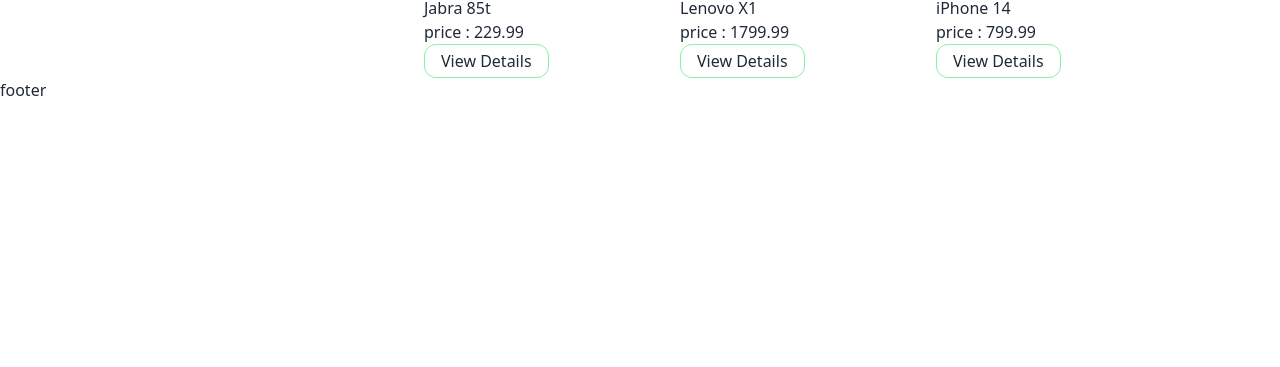
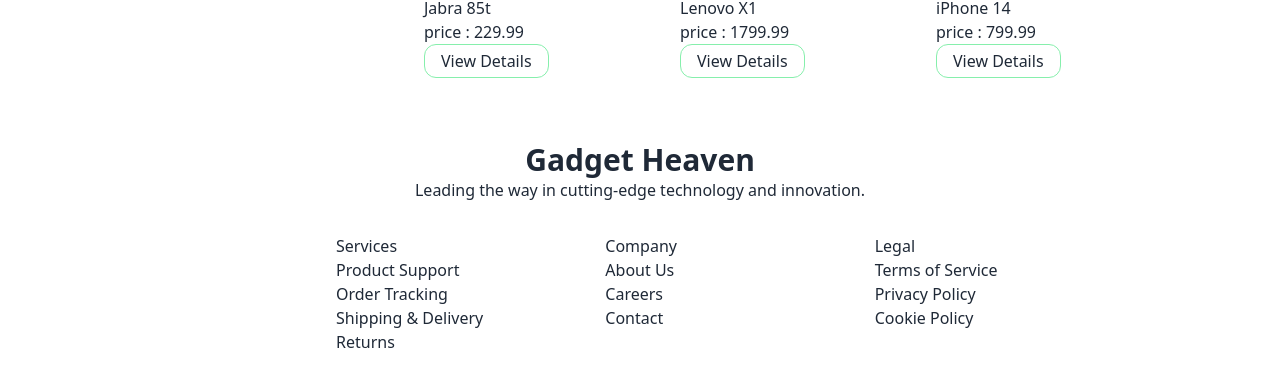
Before and after one commit to programming-hero-web-course-4/b10a8-gadget-heaven-m-im-ha, a React (Vite) app: page / in a window 1280 px wide. Shown: the part 2094-2461 px from the top of the page. Before the commit the page ends 2196 px from the top, so only its background shows below. Built offline with nearby package versions, Linux system fonts and the light colour scheme.

Commit message:
add Footer content

```diff
--- a/src/ui/Footer.jsx
+++ b/src/ui/Footer.jsx
@@ -1,7 +1,37 @@
 function Footer() {
     return (
-        <div>
-            footer
+        <div className="mx-36 mb-4">
+            <div className="text-center mb-8 mt-16">
+                <h2 className="text-3xl font-semibold">Gadget Heaven</h2>
+                <p>Leading the way in cutting-edge technology and innovation.</p>
+            </div>
+            <div className="grid grid-cols-3 gap-2 mx-auto ml-48">
+                <div>
+                    <h4>Services</h4>
+                    <ul>
+                        <li>Product Support</li>
+                        <li>Order Tracking</li>
+                        <li>Shipping & Delivery</li>
+                        <li>Returns</li>
+                    </ul>
+                </div>
+                <div>
+                    <h4>Company</h4>
+                    <ul>
+                        <li>About Us</li>
+                        <li>Careers</li>
+                        <li>Contact</li>
+                    </ul>
+                </div>
+                <div>
+                    <h4>Legal</h4>
+                    <ul>
+                        <li>Terms of Service</li>
+                        <li>Privacy Policy</li>
+                        <li>Cookie Policy</li>
+                    </ul>
+                </div>
+            </div>
         </div>
     )
 }
--- a/src/ui/Header.jsx
+++ b/src/ui/Header.jsx
@@ -1,9 +1,10 @@
 import { useContext, useEffect } from "react";
-import { Link, NavLink, useLocation } from "react-router-dom";
+import { Link, NavLink, useLocation, useNavigate } from "react-router-dom";
 import { ProductContext } from "../context/ProductsProvider";
 
 function Header() {
   const { pathname } = useLocation();
+  const navigate = useNavigate();
   const { setSelectCategory, setIsDetailsView,addToCart,wishlist } = useContext(ProductContext);
 
   function handleLogoClick() {
@@ -75,7 +76,7 @@
           Explore the latest gadgets that will take your experience to the next
           level. From smart devices to the coolest accessories, we have it all!
         </p>
-        <button>Shop Now</button>
+        <button onClick={()=>navigate("/dashboard")}>Shop Now</button>
       </div>
       <div>
         <img
```
